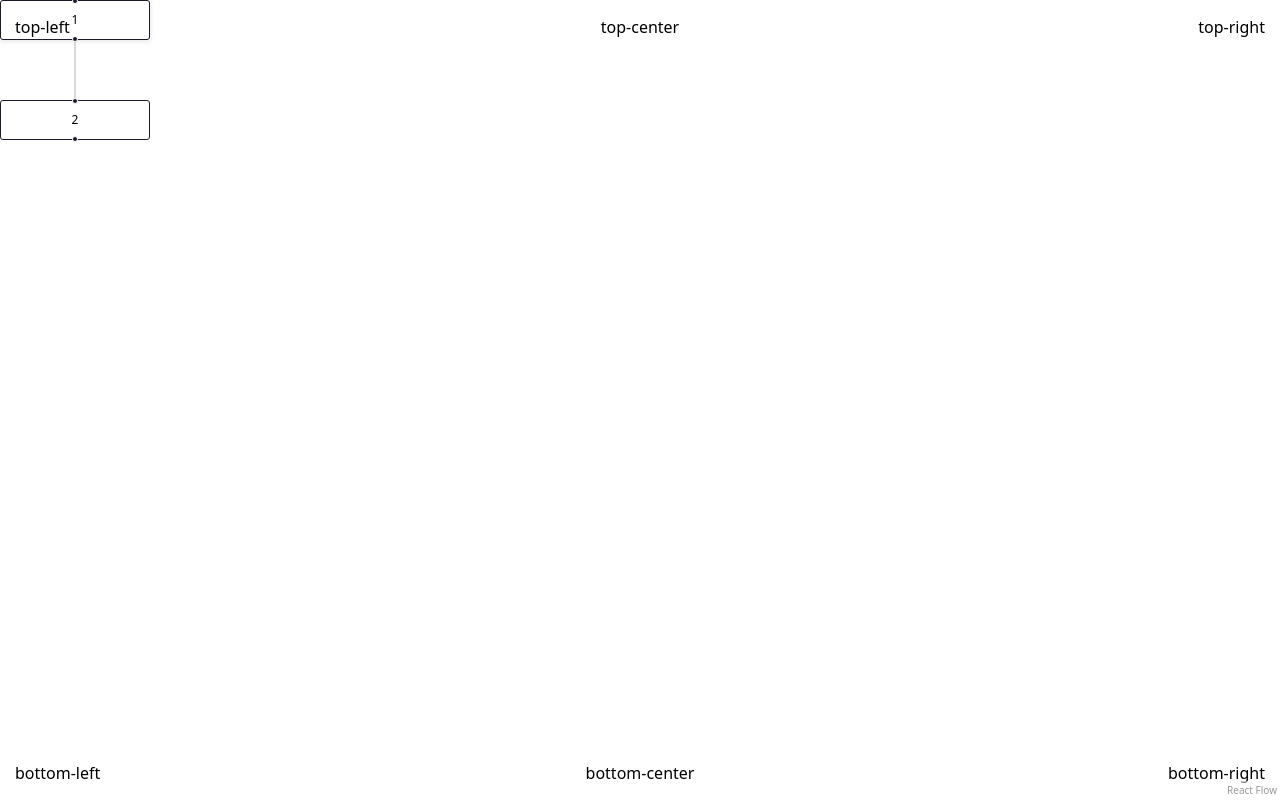
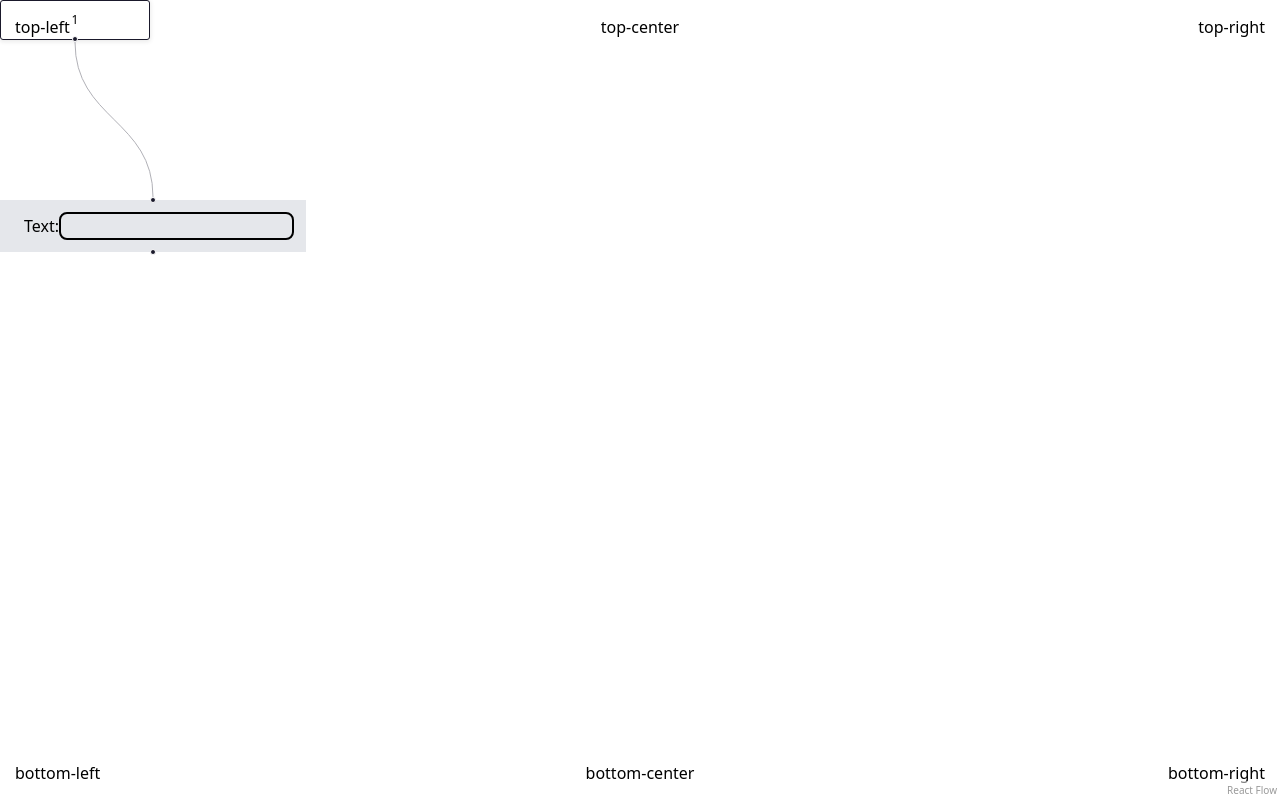
Before and after one commit to iankorovinsky/blocks, a Next.js app in the folder client/: page / in a window 1280 px wide. Built offline with nearby package versions, Linux system fonts and the light colour scheme.

Commit message:
created template custom node

```diff
--- /dev/null
+++ b/client/app/components/TextNode.tsx
@@ -0,0 +1,23 @@
+import { Handle, Position } from '@xyflow/react'
+import React, { useCallback } from 'react'
+
+type Props = {}
+
+const TextNode = (props: Props) => {
+  const onChange = useCallback((event: React.ChangeEvent<HTMLInputElement>) => {
+    console.log(event.target.value);
+  }, [])
+
+  return (
+    <>
+      <Handle type="target" position={Position.Top} />
+      <div className='bg-gray-200 p-3'>
+        <label htmlFor="text" className='ml-3'>Text:</label>
+        <input id="text" name="text" onChange={onChange} className="nodrag bg-gray-200 border-2 border-black rounded-lg" />
+      </div>
+      <Handle type="source" position={Position.Bottom} id="a" />
+    </>
+  )
+}
+
+export default TextNode
--- a/client/app/page.tsx
+++ b/client/app/page.tsx
@@ -9,11 +9,17 @@ import {
 } from "@xyflow/react";
 
 import "@xyflow/react/dist/style.css";
-import { useCallback } from "react";
+import { useCallback, useMemo } from "react";
+import TextNode from "./components/TextNode";
+
+const nodeTypes = {
+  textUpdater: TextNode
+}
 
 const initialNodes = [
-  { id: "1", position: { x: 0, y: 0 }, data: { label: "1" } },
+  { id: "1", position: { x: 0, y: 0 }, data: { label: "1" }, type: "input" },
   { id: "2", position: { x: 0, y: 100 }, data: { label: "2" } },
+  { id: "2", position: { x: 0, y: 200 }, data: { label: "2" }, type: "textUpdater" },
 ];
 const initialEdges = [{ id: "e1-2", source: "1", target: "2" }];
 
@@ -34,6 +40,7 @@ export default function Home() {
         onNodesChange={onNodesChange}
         onEdgesChange={onEdgesChange}
         onConnect={onConnect}
+        nodeTypes={nodeTypes}
       >
         <Panel position="top-left">top-left</Panel>
         <Panel position="top-center">top-center</Panel>
```
Also changed, not shown: client/package.json (+7 -1 lines), 2 other files (tests, documents, lock files or other folders).
